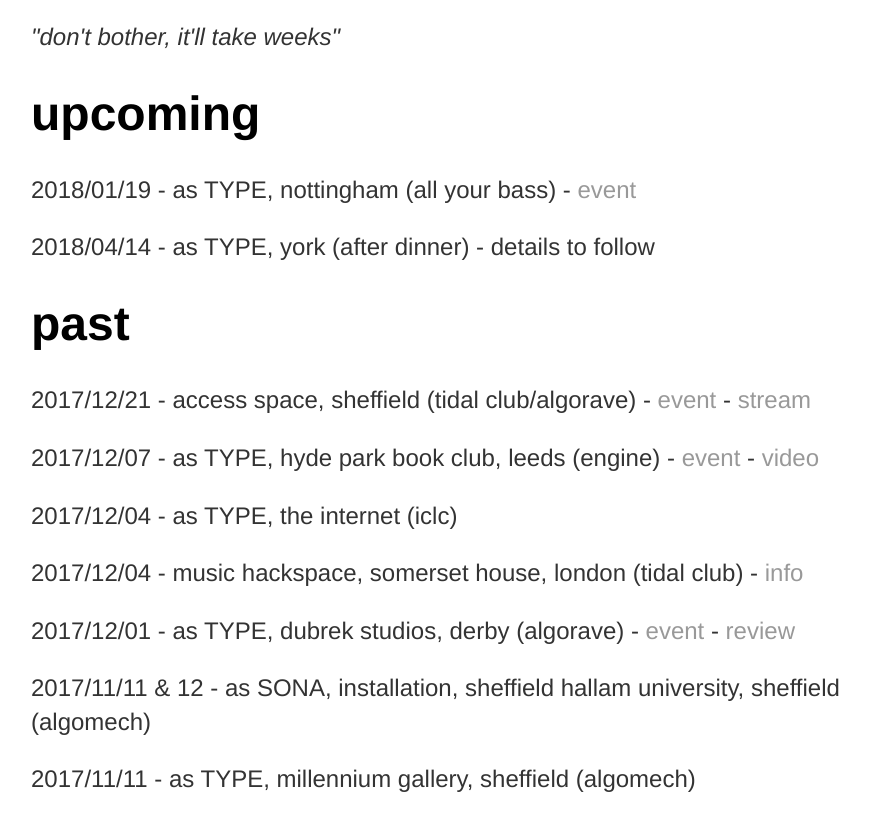
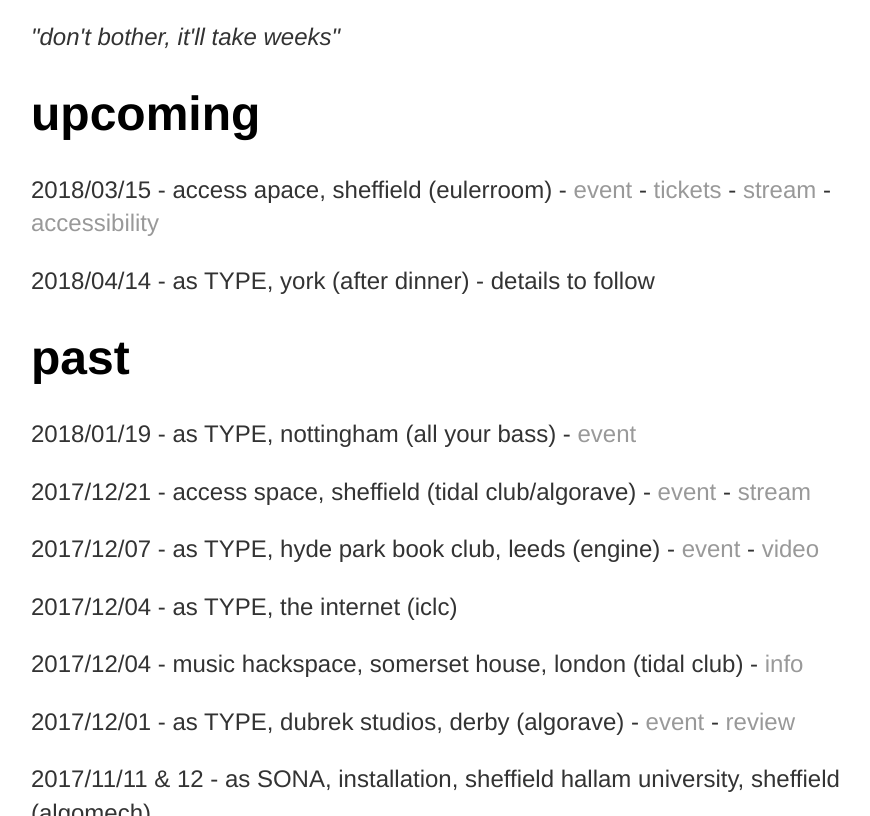
Before and after one commit to heavy-lifting/heavy-lifting.github.io, a Jekyll site: the page built from index.html, in a window 1280 px wide and 900 px high, scrolled down 878 px, cut to the strip 84-900 px from the top of the window. Shown: the whole strip, without its empty margins (161-1031 px from the left). Built offline with Jekyll 4.4.1, drawn with Linux system fonts in a browser that asks for light colours.

Commit message:
Update index.html

```diff
--- a/index.html
+++ b/index.html
@@ -19,13 +19,14 @@ or/heavy_lifting.jpg' width="891" height="668" style="vertical-align:middle" alt
 
 <div class="upcoming"> <!-- DON'T FORGET TO UPDATE THE 'SHOWS' PAGE TOO-->
 	<h1>upcoming</h1>
-	<p>2018/01/19 - as TYPE, nottingham (all your bass) - <a href ="https://www.thenva.com/allyourbass/" target="_blank">event</a></p>
+	<p>2018/03/15 - access apace, sheffield (eulerroom) - <a href ="https://www.facebook.com/events/558513137838834/" target="_blank">event</a> - <a href ="https://www.residentadvisor.net/events/1059306" target="_blank">tickets</a> - <a href ="http://www.eulerroom.com/" target="_blank">stream</a> - <a href ="https://docs.google.com/document/d/1G42s8hvPZjFeGygZRYRPl7QjWD1KHbNQD2_RYOrEI0w/edit?usp=sharing" target="_blank">accessibility</a></p>
 	<p>2018/04/14 - as TYPE, york (after dinner) - details to follow</p>
 
 </div><!-- /.blurb -->
 
 <div class="past"> <!-- DON'T FORGET TO UPDATE THE 'SHOWS' PAGE TOO-->
 	<h1>past</h1>
+	<p>2018/01/19 - as TYPE, nottingham (all your bass) - <a href ="https://www.thenva.com/allyourbass/" target="_blank">event</a></p>
 	<p>2017/12/21 - access space, sheffield (tidal club/algorave) - <a href ="https://www.facebook.com/events/299195567150950/" target="_blank">event</a> - <a href ="https://www.youtube.com/watch?v=KFsbXSacFyM&t=6320s" target="_blank">stream</a></p>
 	<p>2017/12/07 - as TYPE, hyde park book club, leeds (engine) - <a href ="https://www.facebook.com/events/150211419047392/" target="_blank">event</a> - <a href ="https://www.youtube.com/watch?v=dKGxmotTgWI" target="_blank">video</a></p>
 	<p>2017/12/04 - as TYPE, the internet (iclc)</p>
```
